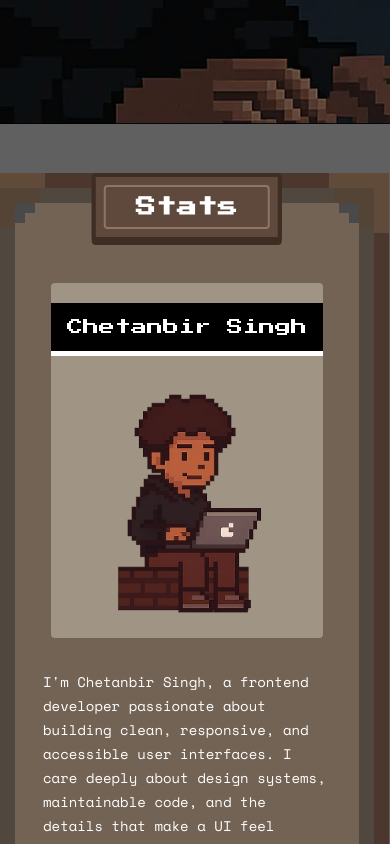
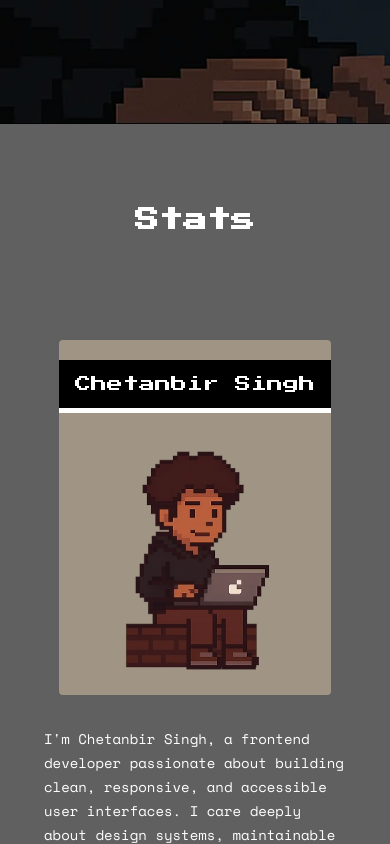
Before and after one commit to ChetanbirSingh/MyPortfolio, a Next.js app: page / in a window 390 px wide. Shown: the part 720-1564 px from the top of the page. Built offline with nearby package versions, Linux system fonts and the light colour scheme.

Commit message:
refactor: make FramedSection mobile-friendly and improve heading responsiveness

```diff
--- a/src/components/FramedSection.tsx
+++ b/src/components/FramedSection.tsx
@@ -9,23 +9,31 @@ export default function FramedSection({
 }) {
   return (
     <section
-      id={`section-${heading.toLocaleLowerCase()}`}
-      className=' py-16 md:py-20 md:p-10 flex justify-center'
+      id={`section-${heading.toLowerCase()}`}
+      className='pt-10 sm:pt-16 md:py-20 px-4 sm:px-8 flex justify-center'
     >
       <div
-        className='relative w-full bg-[#736354] border-[15px] border-[#50473E]
-      outline-[15px] outline-[#4B372E]'
+        className='relative w-full
+          md:bg-[#736354]
+          md:border-[15px] md:border-[#50473E]
+          md:outline-[15px] md:outline-[#4B372E]
+          py-10 md:py-0'
       >
-        {children}
-        <div className='absolute -top-[30px] left-1/2 -translate-x-1/2'>
+        <div className='md:hidden mb-6 text-center '>
+          <h2 className='font-bold text-2xl'>{heading}</h2>
+        </div>
+
+        <div className='hidden md:block absolute -top-[30px] left-1/2 -translate-x-1/2'>
           <SectionTitleSign heading={heading} />
         </div>
-        <CornerFrame className='-top-[30px] -left-[30px]' />
-        <CornerFrame className='-top-[30px] -right-[30px] rotate-90' />
-        <CornerFrame className='-bottom-[30px] -right-[30px] rotate-180' />
-        <CornerFrame className='-bottom-[30px] -left-[30px] -rotate-90' />
+
+        {children}
+
+        <CornerFrame className='-top-[30px] -left-[30px] hidden md:flex' />
+        <CornerFrame className='-top-[30px] -right-[30px] rotate-90 hidden md:flex' />
+        <CornerFrame className='-bottom-[30px] -right-[30px] rotate-180 hidden md:flex' />
+        <CornerFrame className='-bottom-[30px] -left-[30px] -rotate-90 hidden md:flex' />
       </div>
-      p
     </section>
   );
 }
@@ -50,7 +58,7 @@ export function SectionTitleSign({ heading }: { heading: string }) {
     <div className='relative bg-[#5F493C] px-10 py-4 w-fit rounded-sm border-4 border-[#3E2D23] shadow-[0px_4px_0_#3E2D23]'>
       <div className='absolute inset-2 border-2 border-[#8D7668] pointer-events-none rounded-sm' />
 
-      <h2 className='text-xl sm:text-2xl font-bold text-white text-center pixel-font tracking-wide relative z-10'>
+      <h2 className='text-xl font-bold text-white text-center pixel-font tracking-wide relative z-10'>
         {heading}
       </h2>
     </div>
```
